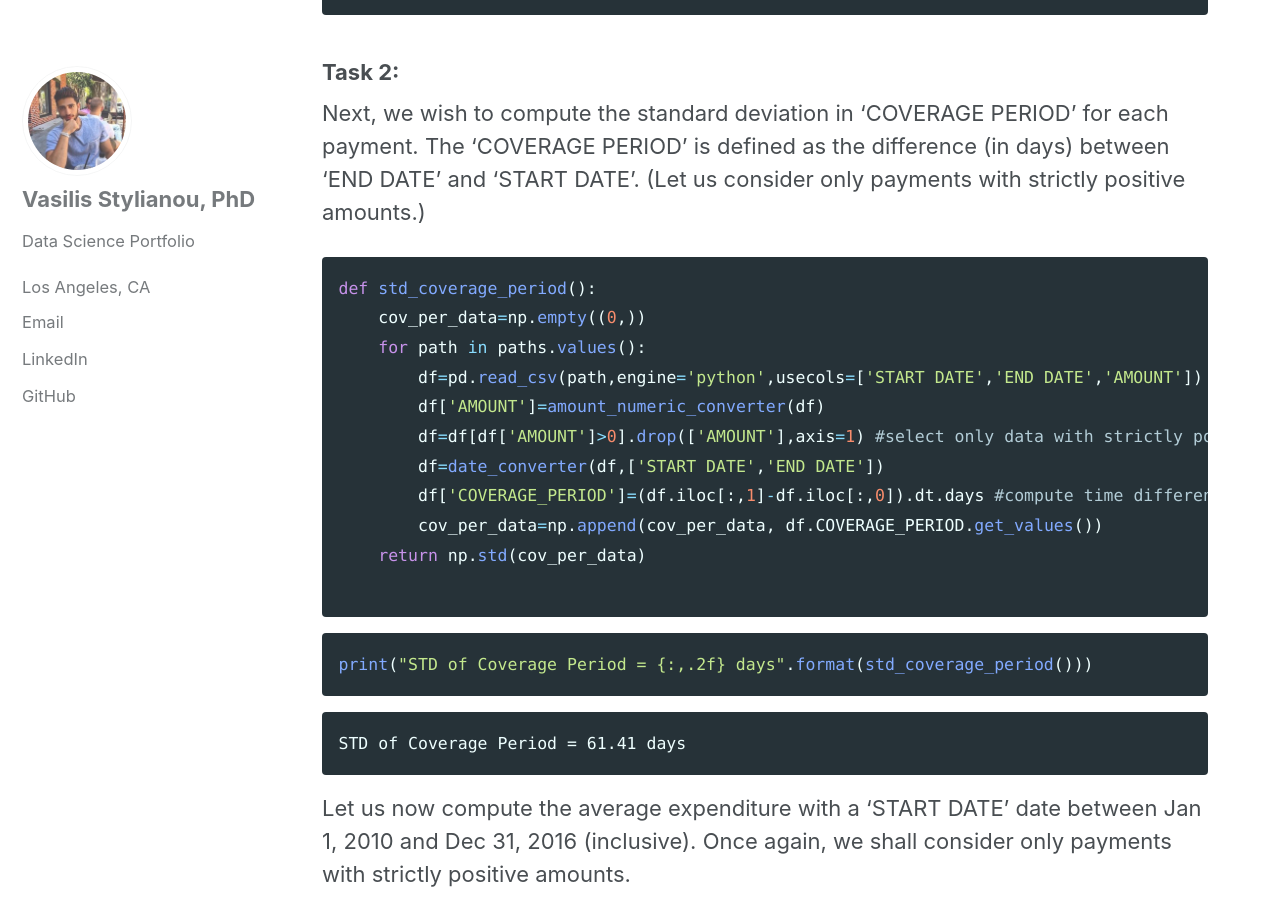
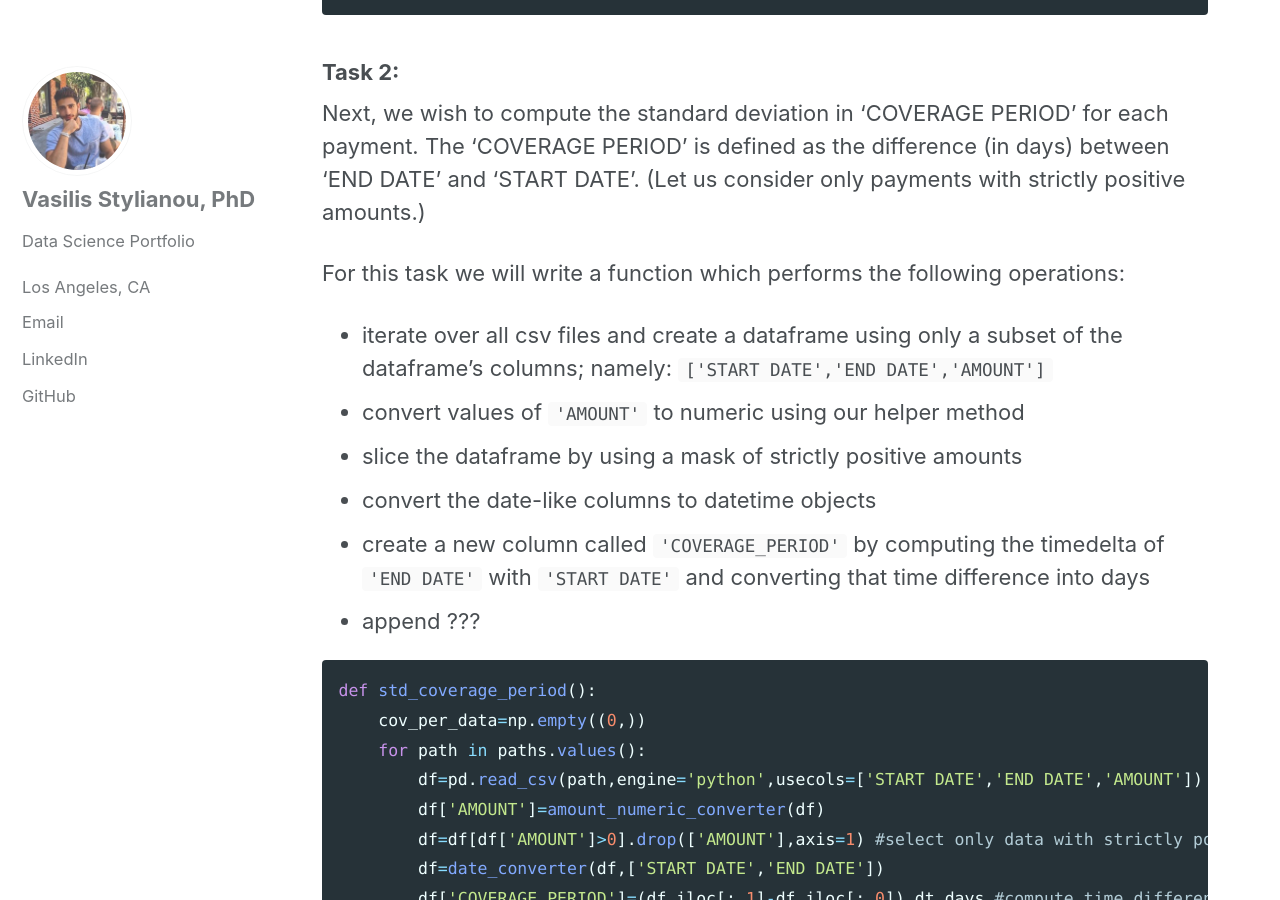
Before and after one commit to vasilis-stylianou/vasilis-stylianou.github.io, a Jekyll site: the page built from _posts/2018-07-15-expenditures.md, in a window 1280 px wide and 900 px high, scrolled down 7112 px. Built offline with Jekyll 4.4.1, drawn with Linux system fonts in a browser that asks for light colours; cached includes are drawn as plain includes.

Commit message:
Update 2018-07-15-expenditures.md

````diff
--- a/_posts/2018-07-15-expenditures.md
+++ b/_posts/2018-07-15-expenditures.md
@@ -323,6 +323,14 @@ print("Total of all Payments = ${:,.2f}".format(total_payment()))
 ### Task 2:
 Next, we wish to compute the standard deviation in 'COVERAGE PERIOD' for each payment. The 'COVERAGE PERIOD' is defined as the difference (in days) between 'END DATE' and 'START DATE'. (Let us consider only payments with strictly positive amounts.)
 
+For this task we will write a function which performs the following operations:
+- iterate over all csv files and create a dataframe using only a subset of the dataframe's columns; namely: ```['START DATE','END DATE','AMOUNT']```
+- convert values of ```'AMOUNT'``` to numeric using our helper method
+- slice the dataframe by using a mask of strictly positive amounts
+- convert the date-like columns to datetime objects
+- create a new column called ```'COVERAGE_PERIOD'``` by computing the timedelta of ```'END DATE'``` with ```'START DATE'``` and converting that time difference into days
+- append ???
+
 
 ```python
 def std_coverage_period():
````
